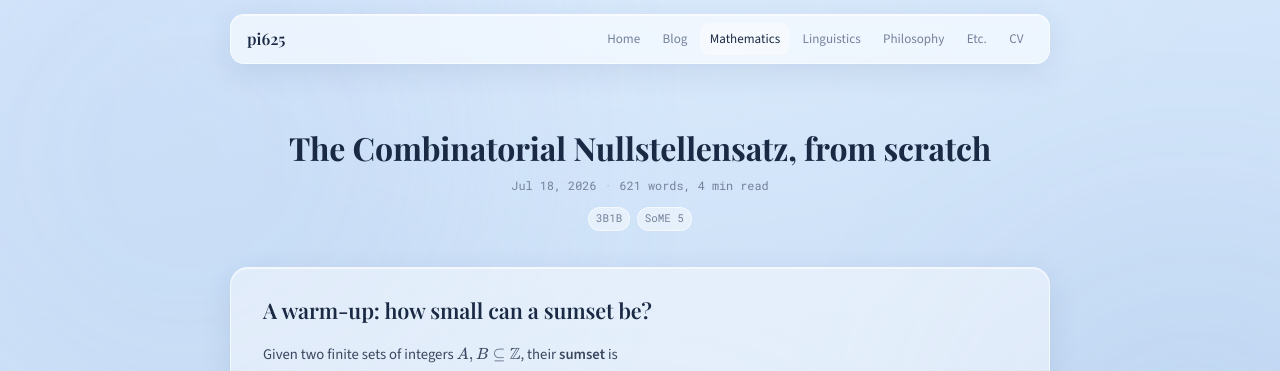
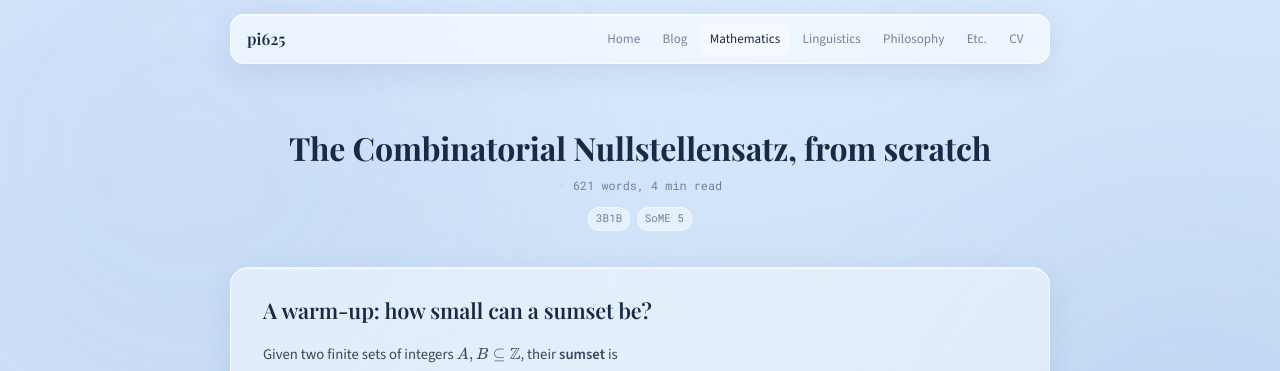
Before and after one commit to pi625/pi625.github.io, a Jekyll site: the page built from mathematics/projects/SoME-nullstellensatz/SoME-nullstellensatz.md, in a window 1280 px wide and 900 px high. Shown: the top 371 px of the window. Built offline with Jekyll 4.4.1, drawn with Linux system fonts in a browser that asks for light colours.

Commit message:
Update SoME-nullstellensatz.md

```diff
--- a/mathematics/projects/SoME-nullstellensatz/SoME-nullstellensatz.md
+++ b/mathematics/projects/SoME-nullstellensatz/SoME-nullstellensatz.md
@@ -1,7 +1,7 @@
 ---
 layout: post
 title: "The Combinatorial Nullstellensatz, from scratch"
-date: 2026-07-18
+date:
 ref: nullstellensatz
 excerpt: "From a warm-up on sumsets to encoding sets as polynomials — building the Combinatorial Nullstellensatz from scratch."
 tags: [3B1B, SoME 5]
```
